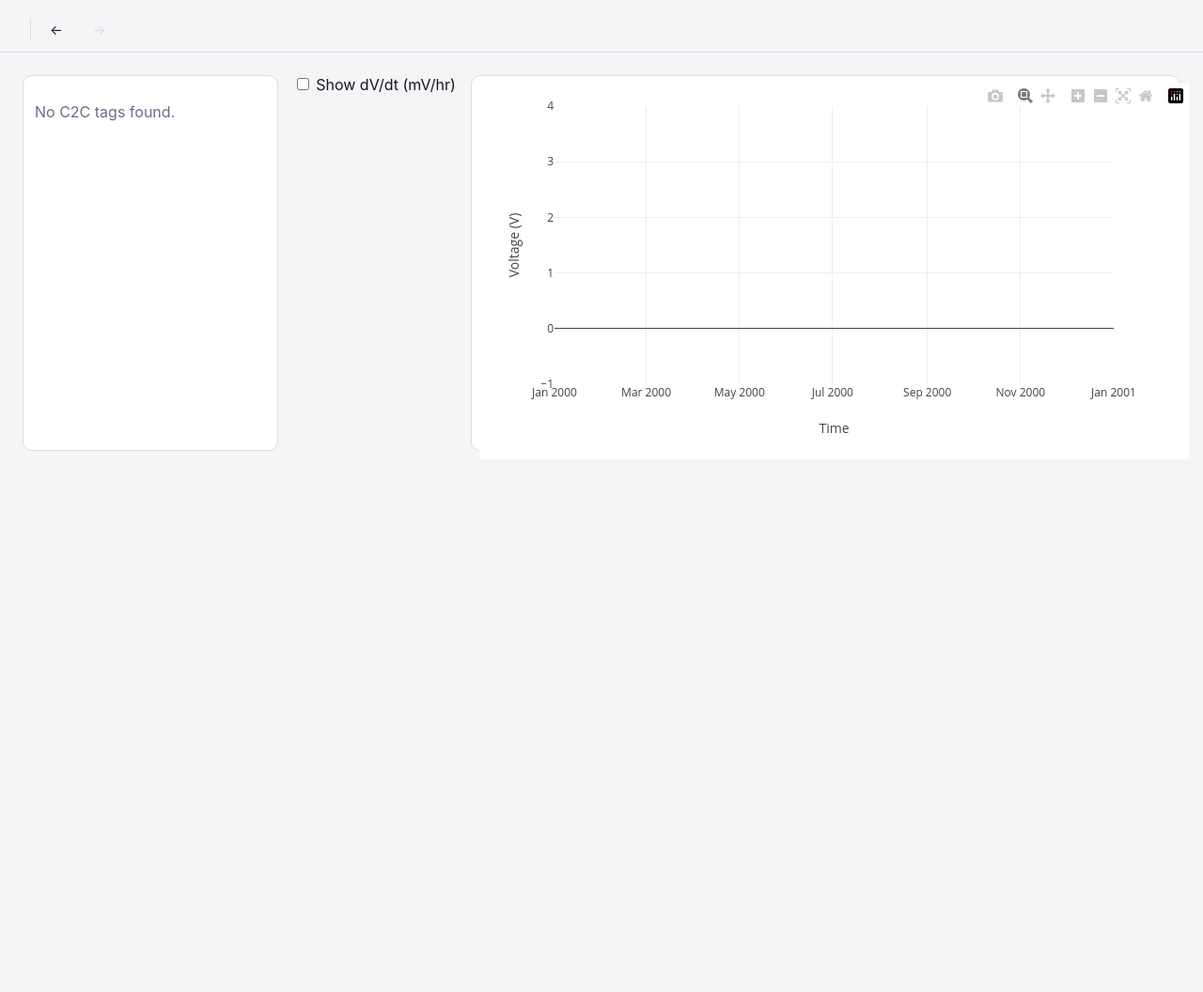
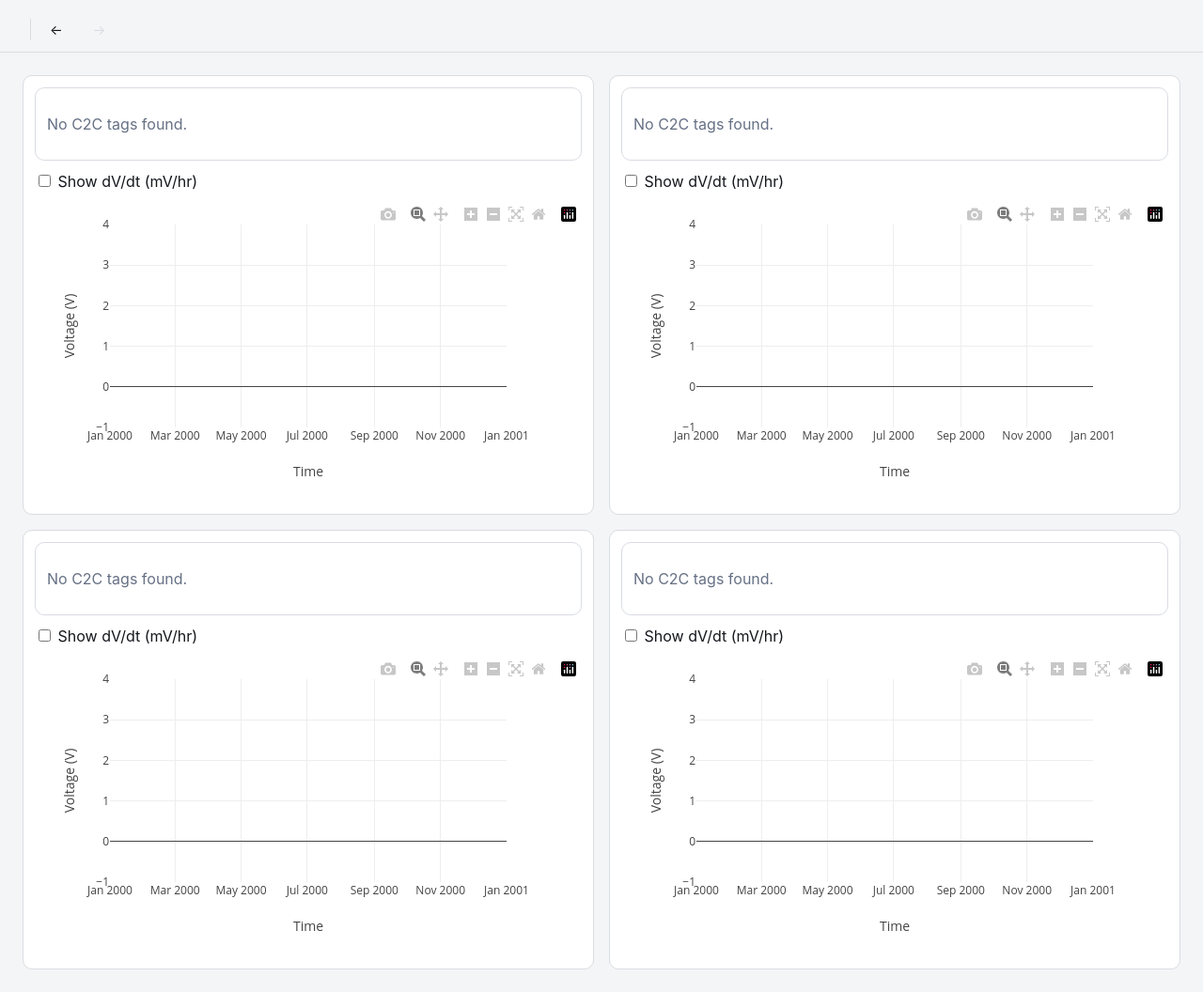
Before and after one commit to jananiacharya-dev/equatic_dashboard, a Flask app: template app/templates/voltage.html in a window 1280 px wide. Shown: the whole page at 94% size. Before the commit the page ends 480 px from the top, so only its background shows below. Run offline with Flask 3, Linux system fonts and the light colour scheme; the template is opened without the code that fills it, so the values that code supplies are empty; some libraries are stand-ins or nearby versions.

Commit message:
add: color highlight picker for C2C plots and duplicating x4 view.

```diff
--- a/app/static/style.css
+++ b/app/static/style.css
@@ -248,10 +248,32 @@ main {
     display: none;
 }
 
-.voltage-layout {
+.c2c-grid {
+    display: grid;
+    grid-template-columns: 1fr 1fr;
+    gap: 1rem;
+}
+
+.c2c-panel {
     display: flex;
-    gap: 1rem;
-    align-items: stretch;
+    flex-direction: column;
+    gap: 0.75rem;
+    background: var(--surface);
+    border: 1px solid var(--border);
+    border-radius: 10px;
+    padding: 0.75rem;
+}
+
+.c2c-panel-controls {
+    display: flex;
+    align-items: center;
+    justify-content: space-between;
+    gap: 0.5rem;
+}
+
+.c2c-warning {
+    font-size: 0.75rem;
+    color: #b45309;
 }
 
 .c2c-picker {
@@ -259,9 +281,7 @@ main {
     border: 1px solid var(--border);
     border-radius: 10px;
     padding: 0.75rem;
-    flex: 1;
-    min-width: 220px;
-    max-height: 600px;
+    max-height: 220px;
     overflow-y: auto;
 }
 
@@ -292,8 +312,7 @@ main {
     gap: 0.25rem;
 }
 
-#c2c-chart {
-    flex: 3;
+.c2c-panel-chart {
     min-width: 0;
-    height: 400px;
+    min-height: 320px;
 }
--- a/app/templates/voltage.html
+++ b/app/templates/voltage.html
@@ -1,8 +1,10 @@
 {% extends "base.html" %}
 
 {% block content %}
-<div class="voltage-layout">
-    <aside class="c2c-picker">
+<div class="c2c-grid">
+    {% for i in range(4) %}
+    <div class="c2c-panel">
+        <aside class="c2c-picker" id="c2c-picker-{{ i }}">
             {% for stack_group, stacks in tree.items() %}
             <details class="c2c-group" open>
                 <summary>{{ stack_group }}</summary>
@@ -25,11 +27,16 @@
             {% endfor %}
         </aside>
 
+        <div class="c2c-panel-controls">
             <label class="mode-toggle">
-        <input type="checkbox" id="mode-toggle">
+                <input type="checkbox" id="c2c-toggle-{{ i }}">
                 Show dV/dt (mV/hr)
             </label>
-    <div id="c2c-chart" class="chart"></div>
+            <span class="c2c-warning hidden" id="c2c-warning-{{ i }}">Many traces selected — chart may be hard to read</span>
+        </div>
+        <div id="c2c-chart-{{ i }}" class="c2c-panel-chart"></div>
+    </div>
+    {% endfor %}
 </div>
 
 <script>
@@ -37,29 +44,15 @@
     var currentOffset = {{ current_offset | tojson }};
     var chartRange = {{ chart_range | tojson }};
     var colors = ["#4da3ff", "#ff6b6b", "#6bffb8", "#ffd166", "#c792ea", "#7ee787", "#ff9f43", "#54a0ff"];
-    var derivativeMode = false;
+    var TRACE_CAP = 25;
 
-    var chartLayout = {
-        xaxis: {title: "Time", type: "date", range: chartRange},
-        yaxis: {title: "Voltage (V)"},
-        margin: {t: 24},
-        legend: {orientation: "h"}
-    };
-
-    function buildLayout() {
-        var layout = Object.assign({}, chartLayout);
-        if (derivativeMode) {
-            layout.yaxis = {title: "dV/dt (mV/hr)"};
-            layout.shapes = [{
-                type: "line", xref: "paper", x0: 0, x1: 1,
-                yref: "y", y0: 0, y1: 0,
-                line: {color: "#888", width: 1, dash: "dot"}
-            }];
-        } else {
-            layout.yaxis = {title: "Voltage (V)"};
-            layout.shapes = [];
+    function hexToRgb(hex) {
+        var n = parseInt(hex.slice(1), 16);
+        return ((n >> 16) & 255) + "," + ((n >> 8) & 255) + "," + (n & 255);
     }
-        return layout;
+    var baseColors = colors.map(hexToRgb);
+    function traceColor(i, alpha) {
+        return "rgba(" + baseColors[i % baseColors.length] + "," + alpha + ")";
     }
 
     function estimateBucketMs(x, y) {
@@ -95,14 +88,56 @@
         return {x: midX, y: derivY};
     }
 
-    Plotly.newPlot("c2c-chart", [], buildLayout());
+    function createPanel(panelEl, chartDivId) {
+        var derivativeMode = false;
+        var selectedIdx = null;
+        var toggleEl = panelEl.querySelector(".mode-toggle input");
+        var warningEl = panelEl.querySelector(".c2c-warning");
+
+        var chartLayout = {
+            xaxis: {title: "Time", type: "date", range: chartRange},
+            yaxis: {title: "Voltage (V)"},
+            margin: {t: 24},
+            legend: {orientation: "h"}
+        };
+
+        function buildLayout() {
+            var layout = Object.assign({}, chartLayout);
+            if (derivativeMode) {
+                layout.yaxis = {title: "dV/dt (mV/hr)"};
+                layout.shapes = [{
+                    type: "line", xref: "paper", x0: 0, x1: 1,
+                    yref: "y", y0: 0, y1: 0,
+                    line: {color: "#888", width: 1, dash: "dot"}
+                }];
+            } else {
+                layout.yaxis = {title: "Voltage (V)"};
+                layout.shapes = [];
+            }
+            return layout;
+        }
+
+        function applyHighlight(idx) {
+            var gd = document.getElementById(chartDivId);
+            var n = gd.data.length;
+            var lineColors = [];
+            var lineWidths = [];
+            for (var i = 0; i < n; i++) {
+                lineColors.push(traceColor(i, idx !== null && i === idx ? 1.0 : 0.15));
+                lineWidths.push(1);
+            }
+            Plotly.restyle(chartDivId, {"line.color": lineColors, "line.width": lineWidths});
+        }
 
         function redrawChart() {
-        var tagIds = Array.from(document.querySelectorAll(".c2c-cell input:checked"))
+            var tagIds = Array.from(panelEl.querySelectorAll(".c2c-cell input:checked"))
                 .map(function (el) { return el.value; });
 
+            warningEl.classList.toggle("hidden", tagIds.length <= TRACE_CAP);
+
             if (tagIds.length === 0) {
-            Plotly.react("c2c-chart", [], buildLayout());
+                selectedIdx = null;
+                Plotly.react(chartDivId, [], buildLayout());
                 return;
             }
 
@@ -122,20 +157,47 @@
                             type: "scatter",
                             mode: "lines",
                             name: s.stack_group + " / " + s.stack_id + " / C" + String(s.cell_number).padStart(2, "0"),
-                        line: {color: colors[i % colors.length], width: 1}
+                            line: {color: traceColor(i, 0.15), width: 1}
                         };
                     });
-                Plotly.react("c2c-chart", traces, buildLayout());
+                    Plotly.react(chartDivId, traces, buildLayout());
+                    if (selectedIdx !== null && selectedIdx >= traces.length) {
+                        selectedIdx = null;
+                    }
+                    applyHighlight(selectedIdx);
                 });
         }
 
-    document.getElementById("mode-toggle").addEventListener("change", function () {
+        Plotly.newPlot(chartDivId, [], buildLayout()).then(function (gd) {
+            gd.on("plotly_click", function (evt) {
+                var point = evt.points[0];
+                if (!point) return;
+                var idx = point.curveNumber;
+                selectedIdx = (selectedIdx === idx) ? null : idx;
+                applyHighlight(selectedIdx);
+            });
+            gd.on("plotly_hover", function (evt) {
+                var point = evt.points[0];
+                if (!point) return;
+                applyHighlight(point.curveNumber);
+            });
+            gd.on("plotly_unhover", function () {
+                applyHighlight(selectedIdx);
+            });
+        });
+
+        toggleEl.addEventListener("change", function () {
             derivativeMode = this.checked;
             redrawChart();
         });
 
-    document.querySelectorAll(".c2c-cell input").forEach(function (el) {
+        panelEl.querySelectorAll(".c2c-cell input").forEach(function (el) {
             el.addEventListener("change", redrawChart);
+        });
+    }
+
+    document.querySelectorAll(".c2c-panel").forEach(function (panelEl, i) {
+        createPanel(panelEl, "c2c-chart-" + i);
     });
 </script>
 {% endblock %}
```
Lines whose indentation alone changed are shown as unchanged.
